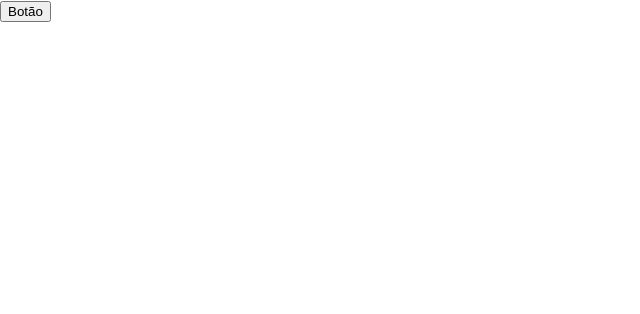
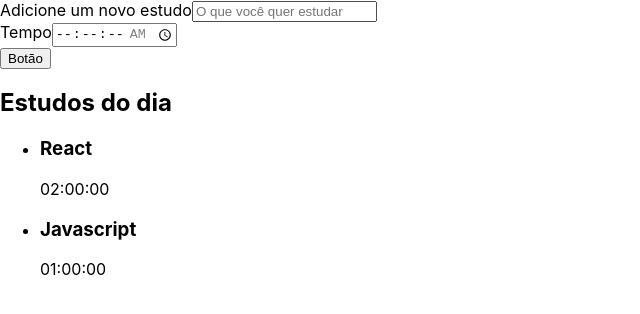
Before and after one commit to Caio-Pfaltzgraff/studies, a React (Create React App) app: page / in a window 1280 px wide. Shown: the top 314 px of the page, without its empty margins (0-640 px from the left). Built offline with nearby package versions, Linux system fonts and the light colour scheme; the HTML template or start-up script is replaced by a standard one.

Commit message:
Criando lista

```diff
--- a/src/App.tsx
+++ b/src/App.tsx
@@ -1,9 +1,11 @@
-import Button from "./components/Button";
+import Formulario from "./components/Formulario";
+import Lista from "./components/Lista";
 
 function App() {
   return (
     <div>
-      <Button />
+      <Formulario />
+      <Lista />
     </div>
   );
 }
--- /dev/null
+++ b/src/components/Formulario/index.tsx
@@ -0,0 +1,40 @@
+import React from "react";
+import Button from "../Button";
+
+class Formulario extends React.Component{
+    render() {
+        return (
+            <form>
+                <div>
+                    <label htmlFor="tarefa">
+                        Adicione um novo estudo
+                    </label>
+                    <input
+                        type="text"
+                        name="tarefa"
+                        id="tarefa"
+                        placeholder="O que você quer estudar"
+                        required
+                    />
+                </div>
+                <div>
+                    <label htmlFor="tempo">
+                        Tempo
+                    </label>
+                    <input
+                        type="time"
+                        step="1"
+                        name="tempo"
+                        id="tempo"
+                        min="00:00:00"
+                        max="01:30:00"
+                        required
+                    />
+                </div>
+                <Button />
+            </form>
+        )
+    }
+}
+
+export default Formulario
--- /dev/null
+++ b/src/components/Lista/index.tsx
@@ -0,0 +1,29 @@
+import React from "react";
+
+function Lista() {
+    return(
+        <aside>
+            <h2>Estudos do dia</h2>
+            <ul>
+                <li>
+                    <h3>
+                        React
+                    </h3>
+                    <span>
+                        02:00:00
+                    </span>
+                </li>
+                <li>
+                    <h3>
+                        Javascript
+                    </h3>
+                    <span>
+                        01:00:00
+                    </span>
+                </li>
+            </ul>
+        </aside>
+    )
+}
+
+export default Lista;
```
